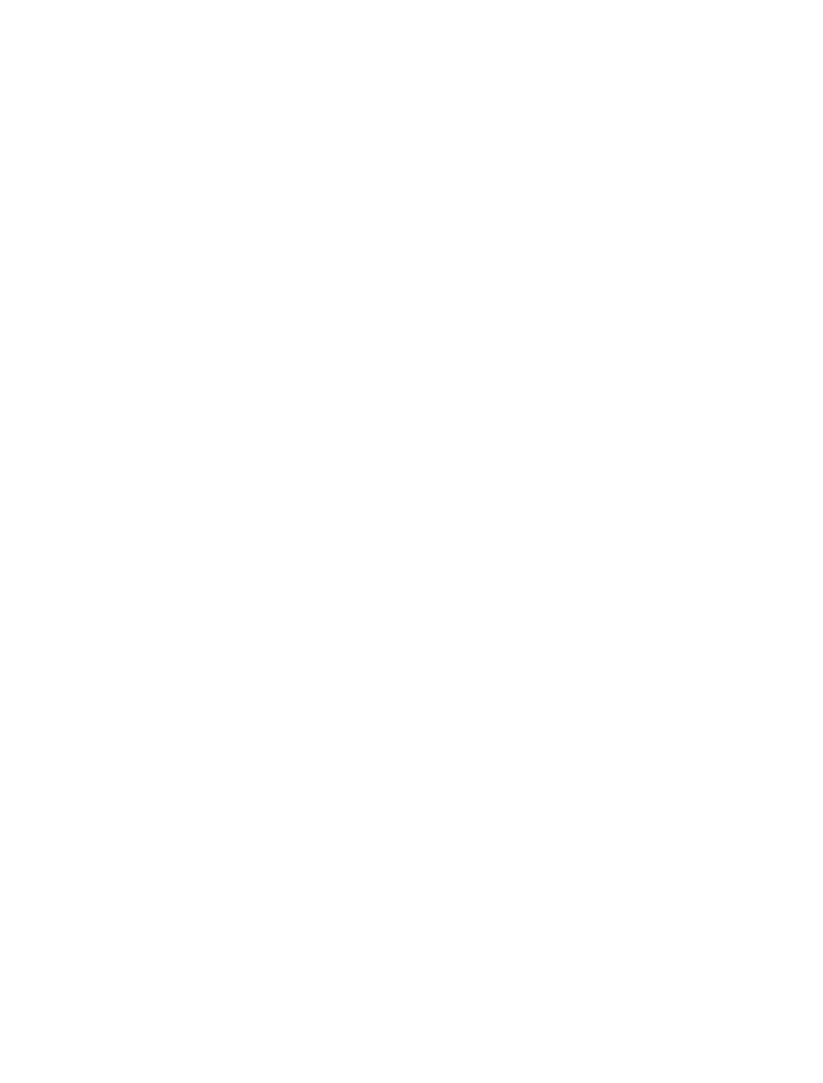
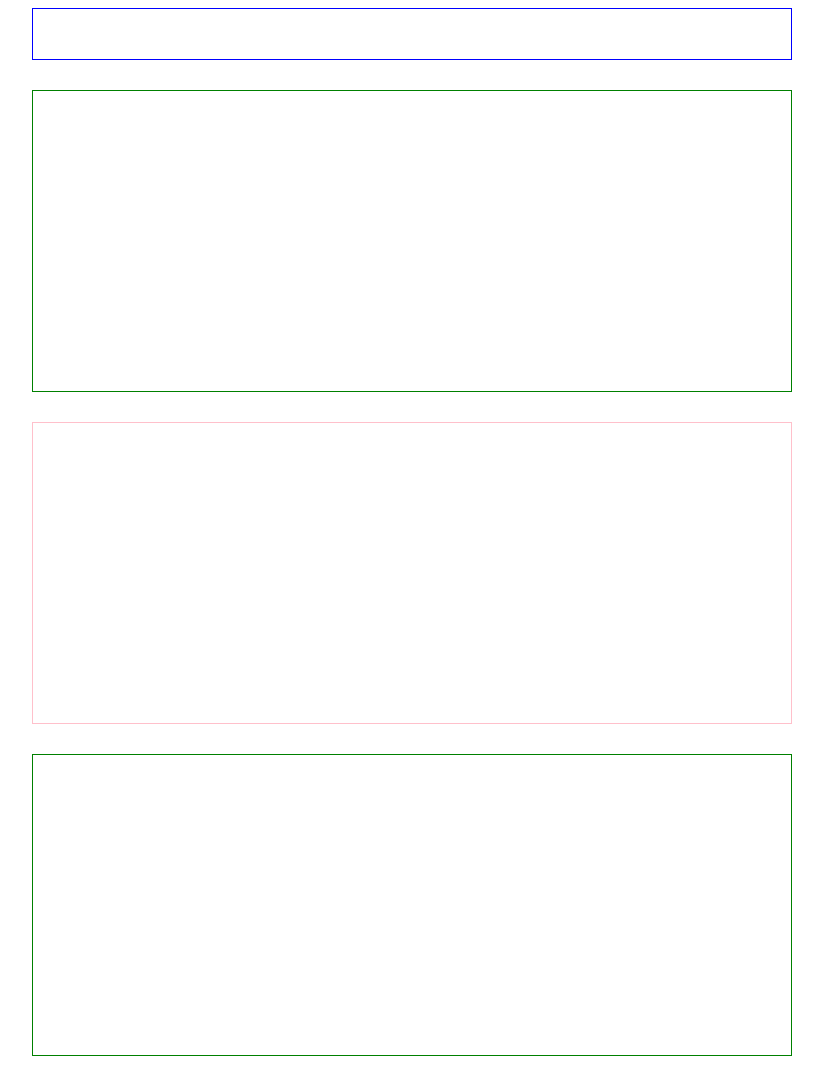
Before and after one commit to simonduan/code, a plain HTML site: page demo.html in a window 1280 px wide. Shown: the top 1083 px of the page, without its empty margins (228-1051 px from the left). Before the commit the page ends 800 px from the top, so only its background shows below. Drawn offline with Linux system fonts and the light colour scheme.

Commit message:
html write

```diff
--- a/demo.html
+++ b/demo.html
@@ -2,9 +2,73 @@
 <html lang="en">
 <head>
     <meta charset="UTF-8">
+    <link rel="stylesheet" href="./css/main.css">
     <title>Tiatle</title>
+    <style>
+        #container{
+            margin: 0px;
+            padding: 0px;
+            height: 100px;
+        }
+        #retrieval{
+            height: 50px;
+            width: 60%;
+            margin: 0 auto;
+            border: 1px solid blue;
+        }
+        #div1{
+            position: relative;
+            top: 30px;
+            height: 300px;
+            width: 60%;
+            margin: 0 auto;
+            border: 1px solid green;
+        }
+        #div2{
+            position: relative;
+            top: 60px;
+            height: 300px;
+            width: 60%;
+            margin: 0 auto;
+            border: 1px solid pink;
+        }
+        #div3{
+            position: relative;
+            top: 90px;
+            height: 300px;
+            width: 60%;
+            margin: 0 auto;
+            border: 1px solid green;
+        }
+        #div4{
+            position: relative;
+            top: 120px;
+            height: 300px;
+            width: 60%;
+            margin: 0 auto;
+            border: 1px solid green;
+        }
+        #div5{
+            position: relative;
+            top: 130px;
+            height: 40px;
+            width: 100%;
+            background-color: dimgray;
+
+
+        }
+
+    </style>
 </head>
 <body>
+<div id="container">
+    <div id="retrieval"></div>
+    <div id="div1"></div>
+    <div id="div2"></div>
+    <div id="div3"></div>
+    <div id="div4"></div>
+    <div id="div5"></div>
+</div>
 
 </body>
 </html>
```
Also changed, not shown: css/css.css (deleted), css/main.css (added).
